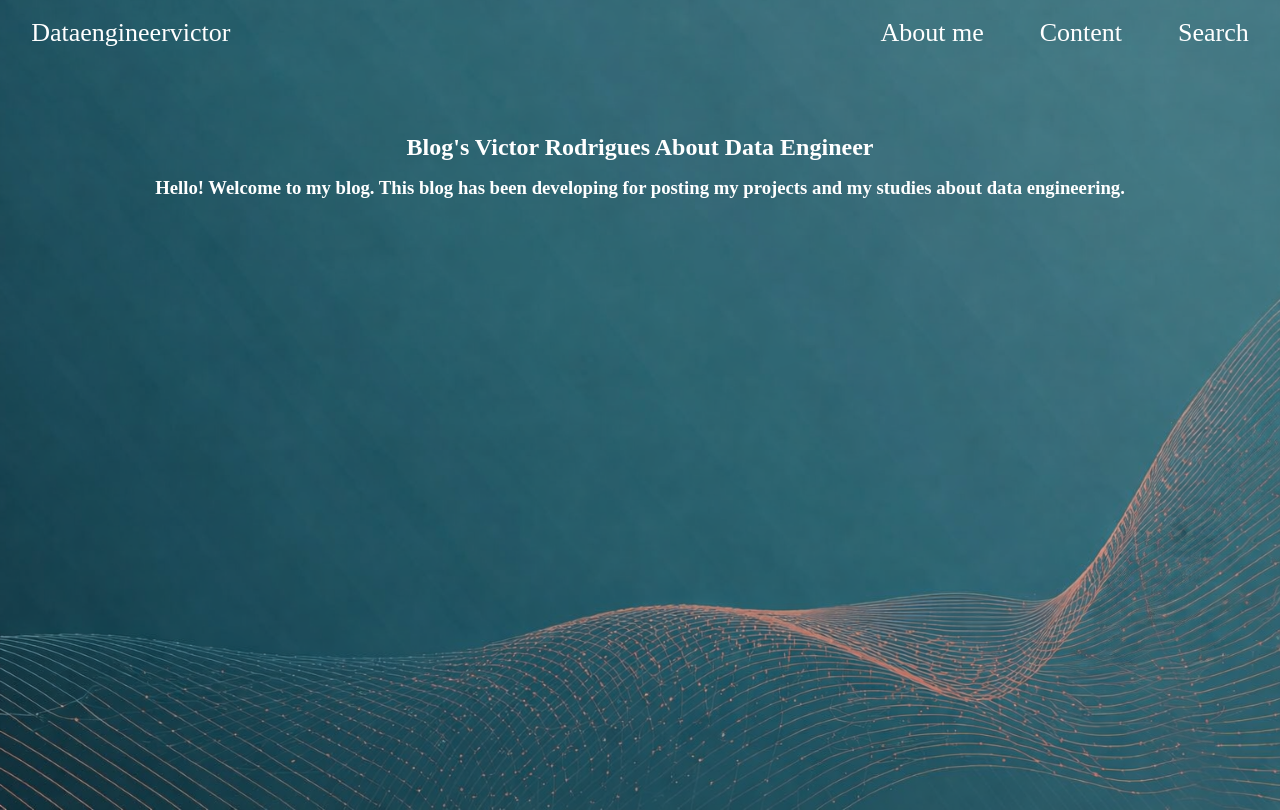
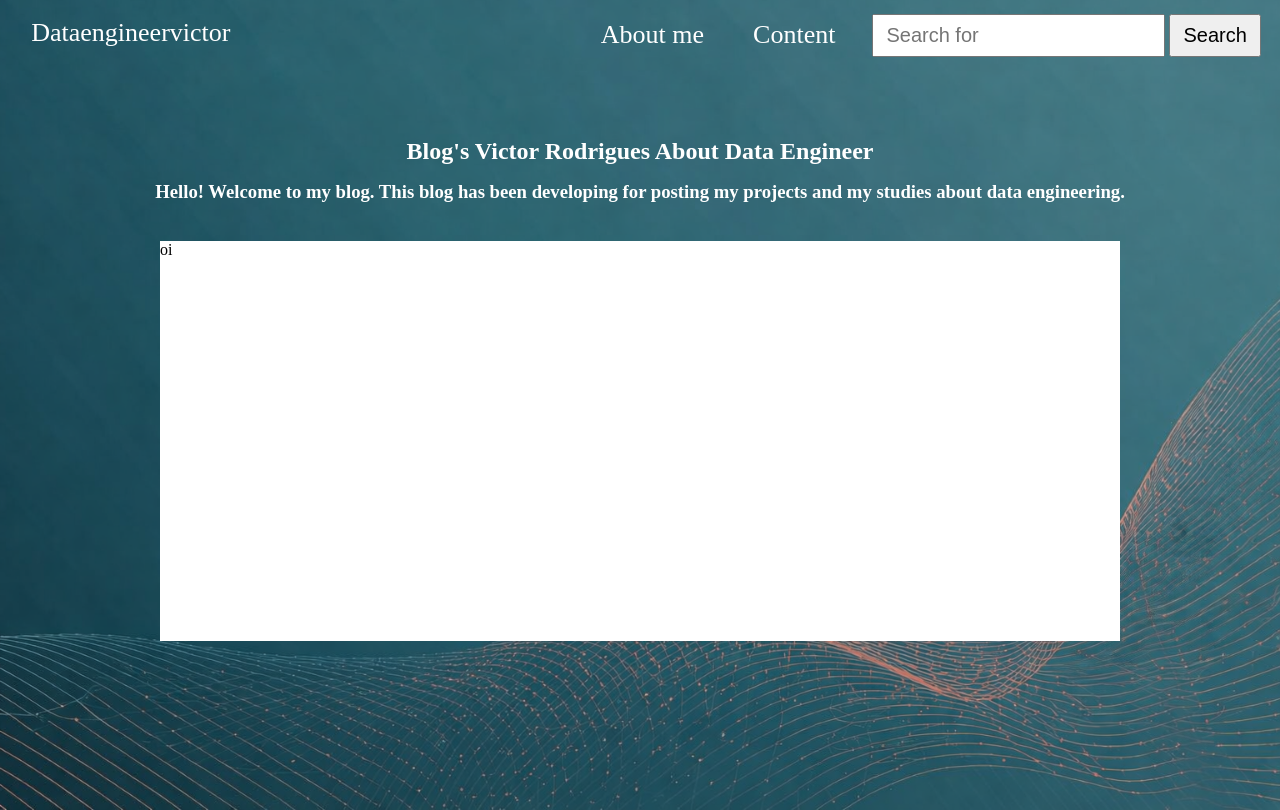
Before and after one commit to victorcresp-io/my_blog, a Flask app: page / in a window 1280 px wide. Run offline with Flask 3, Linux system fonts and the light colour scheme; data that the repository does not hold is empty.

Commit message:
feat: criação de botão e autocomplete com chatgpt e js. necessário verificar se está tudo ok.

```diff
--- a/app/static/teste.css
+++ b/app/static/teste.css
@@ -20,8 +20,11 @@ header {
 }
 
 nav {
+    height: 50px;
     display: flex;
-    gap: 32px;
+    gap: 25px;
+    align-items: center;
+    justify-content: center;
 }
 
 
@@ -58,6 +61,13 @@ main {
     margin: 8px auto;
 }
 
+#last-posts {
+    width: 75%;
+    background-color: white;
+    height: 400px;
+    margin: 30px auto 0px auto;
+}
+
 
 @media (max-width: 768px) {
     header {
@@ -74,3 +84,46 @@ main {
         margin: 25px auto 0 auto;
     }
 }
+
+
+.autocomplete {
+    position: relative;
+}
+
+.autocomplete input,
+.autocomplete button {
+  font-size: 20px;
+  padding: 8px 12px;
+}
+
+
+.sugestoes {
+  position: absolute;
+  top: 100%;
+  left: 0;
+  width: 100%;
+
+  background: #fff;
+  border: 1px solid #ccc;
+  border-radius: 4px;
+
+  box-shadow: 0 4px 8px rgba(0,0,0,0.1);
+
+  max-height: 180px;
+  overflow-y: auto;
+
+  z-index: 1000;
+}
+
+.sugestao-item {
+  padding: 8px 10px;
+  cursor: pointer;
+}
+
+.sugestao-item:hover {
+  background-color: #f0f0f0;
+}
+
+.hidden {
+  display: none;
+}
--- a/app/templates/teste.html
+++ b/app/templates/teste.html
@@ -8,12 +8,18 @@
 </head>
 <body>
     <header>
-        <a href="{{ url_for('hello') }}">Dataengineervictor</a>
+        <a href="{{ url_for('home') }}">Dataengineervictor</a>
 
         <nav>
             <a href="#">About me</a>
             <a href="#">Content</a>
-            <a href="#">Search</a>
+            <div class="autocomplete">
+            <input type="text" id="termo" placeholder="Search for">
+            <button type="button">Search</button>
+
+            <div id="sugestoes" class="sugestoes hidden"></div>
+            </div>
+
         </nav>
     </header>
 
@@ -22,6 +28,65 @@
             <h1>Blog's Victor Rodrigues About Data Engineer</h1>
             <h3>Hello! Welcome to my blog. This blog has been developing for posting my projects and my studies about data engineering.</h3>
         </section>
+        <section id="last-posts">
+            oi
+        </section>
     </main>
+
+<script>
+const input = document.getElementById("termo");
+const sugestoes = document.getElementById("sugestoes");
+
+input.addEventListener("input", () => {
+  const termo = input.value;
+
+  if (termo.length < 2) {
+    fecharSugestoes();
+    return;
+  }
+
+  fetch(`/autocomplete?termo=${encodeURIComponent(termo)}`)
+    .then(res => res.json())
+    .then(dados => {
+      sugestoes.innerHTML = "";
+
+      if (dados.length === 0) {
+        fecharSugestoes();
+        return;
+      }
+
+      dados.forEach(item => {
+        const div = document.createElement("div");
+        div.className = "sugestao-item";
+        div.textContent = item.titulo;
+
+        div.addEventListener("click", () => {
+          window.location.href = item.url;
+        });
+
+        sugestoes.appendChild(div);
+      });
+
+      sugestoes.classList.remove("hidden");
+    });
+});
+
+function fecharSugestoes() {
+  sugestoes.classList.add("hidden");
+  sugestoes.innerHTML = "";
+}
+
+/* Fecha ao clicar fora */
+document.addEventListener("click", (e) => {
+  if (!e.target.closest(".autocomplete")) {
+    fecharSugestoes();
+  }
+});
+</script>
+
+
+
+
+
 </body>
 </html>
```
